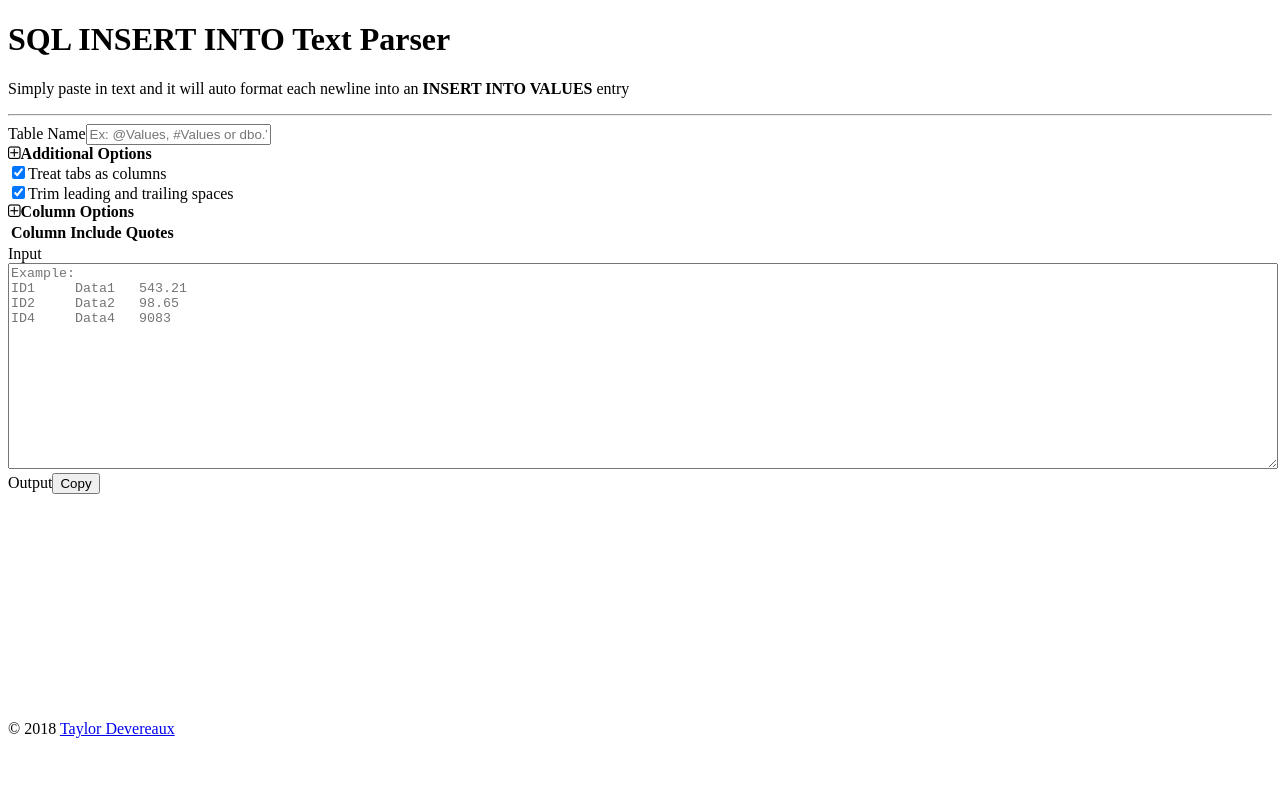
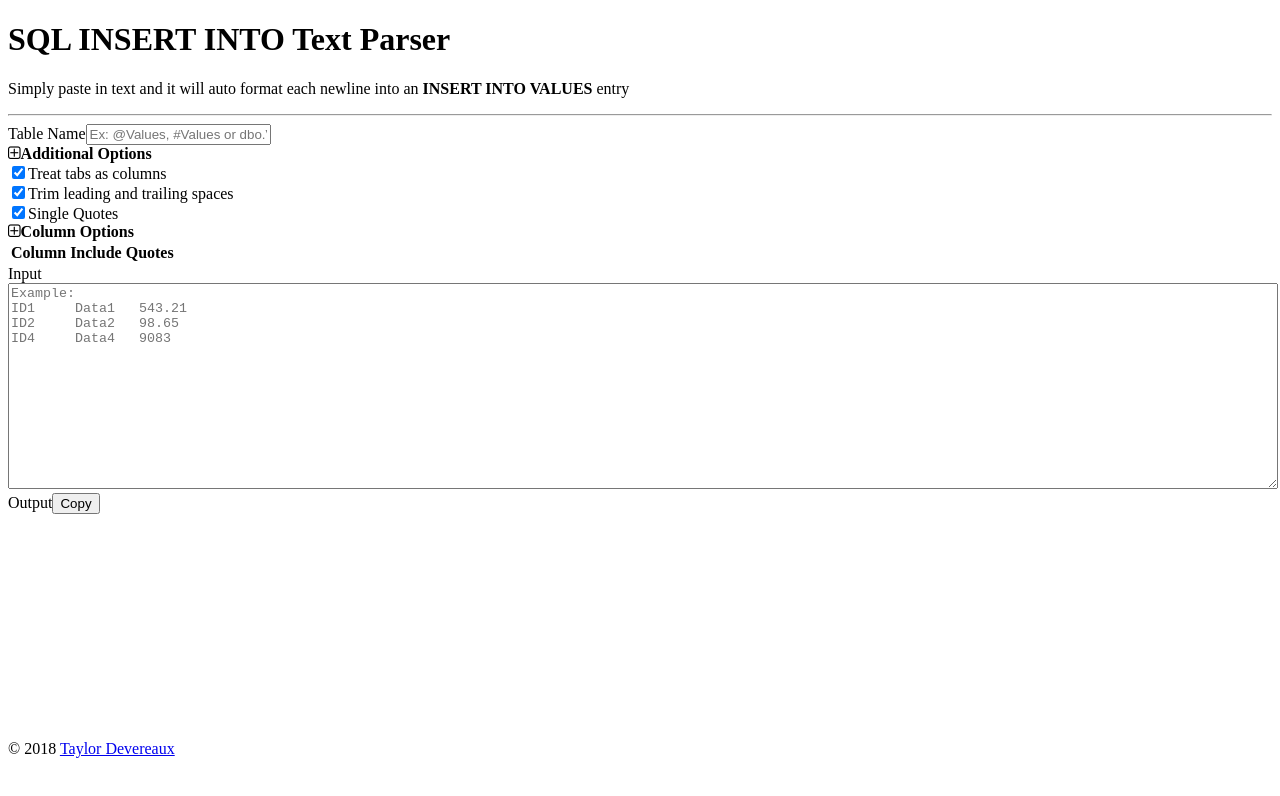
Before and after one commit to taylordevereaux/sql-text-to-insert, a React (Create React App) app: page / in a window 1280 px wide. Shown: the top 796 px of the page. Built offline with nearby package versions, Linux system fonts and the light colour scheme.

Commit message:
Adds single/double quote additional option

```diff
--- a/src/components/SqlInsertIntoView/AdditionalOptions/AdditionalOptions.js
+++ b/src/components/SqlInsertIntoView/AdditionalOptions/AdditionalOptions.js
@@ -16,7 +16,8 @@ export default class AdditionalOptions extends Component {
   static propTypes = {
     options: PropTypes.shape({
       tabsAsColumns: PropTypes.bool,
-      trimEntries: PropTypes.bool
+      trimEntries: PropTypes.bool,
+      singleQuotes: PropTypes.bool
     }),
     expanded: PropTypes.bool,
     // Events
@@ -26,7 +27,8 @@ export default class AdditionalOptions extends Component {
   static defaultProps = {
     options: {
       tabsAsColumns: true,
-      trimEntries: true
+      trimEntries: true,
+      singleQuotes: true
     },
     expanded: false
   }
@@ -49,7 +51,7 @@ export default class AdditionalOptions extends Component {
 
   render() {
     // The Options to assign.
-    const { tabsAsColumns, trimEntries } = this.props.options;
+    const { tabsAsColumns, trimEntries, singleQuotes } = this.props.options;
     // Are the options expanded by default.
     const expanded = this.state.expanded;
 
@@ -65,6 +67,9 @@ export default class AdditionalOptions extends Component {
           <AdditionalOption name="trimEntries" checked={trimEntries} onChange={this.handleChange}>
             Trim leading and trailing spaces
           </AdditionalOption>
+          <AdditionalOption name="singleQuotes" checked={singleQuotes} onChange={this.handleChange}>
+            Single Quotes
+          </AdditionalOption>
         </Collapse>
       </FormGroup>
     )
--- a/src/components/SqlInsertIntoView/SqlInsertIntoView.js
+++ b/src/components/SqlInsertIntoView/SqlInsertIntoView.js
@@ -35,7 +35,8 @@ export default class SqlInsertIntoView extends Component {
     tableName: "",
     options: {
       trimEntries: true,
-      tabsAsColumns: true
+      tabsAsColumns: true,
+      singleQuotes: true
     },
     columns: [],
     input: ""
--- a/src/utils/parser.js
+++ b/src/utils/parser.js
@@ -60,6 +60,8 @@ export function parseSQLInsertInto(input = '', tableName = '', columns = [], opt
   if (tableName !== "") {
     output.push(`INSERT INTO ${tableName} \nVALUES`);
   }
+
+  const quoteOption = options.singleQuotes ? `'` : `"`;
   // We need to get each new line entry and filter out any blanks.
   const filter = parseRows(input);
   // If the filtered version has more than one item we can display the output to the user.
@@ -78,7 +80,7 @@ export function parseSQLInsertInto(input = '', tableName = '', columns = [], opt
         // loop for the max column count.
         for (let c = 0; c < columnCount; ++c) {
           // We need to use the configured quotes settings.
-          let quote = columns[c].includeQuotes ? "'" : "";
+          let quote = columns[c].includeQuotes ? `${quoteOption}` : "";
           // If we are not including quotes and the text is empty it needs to be null instead.
           let empty = columns[c].includeQuotes ? "" : "NULL";
           // Get the endQuote
```
Also changed, not shown: 1 other file (tests, documents, lock files or other folders).
